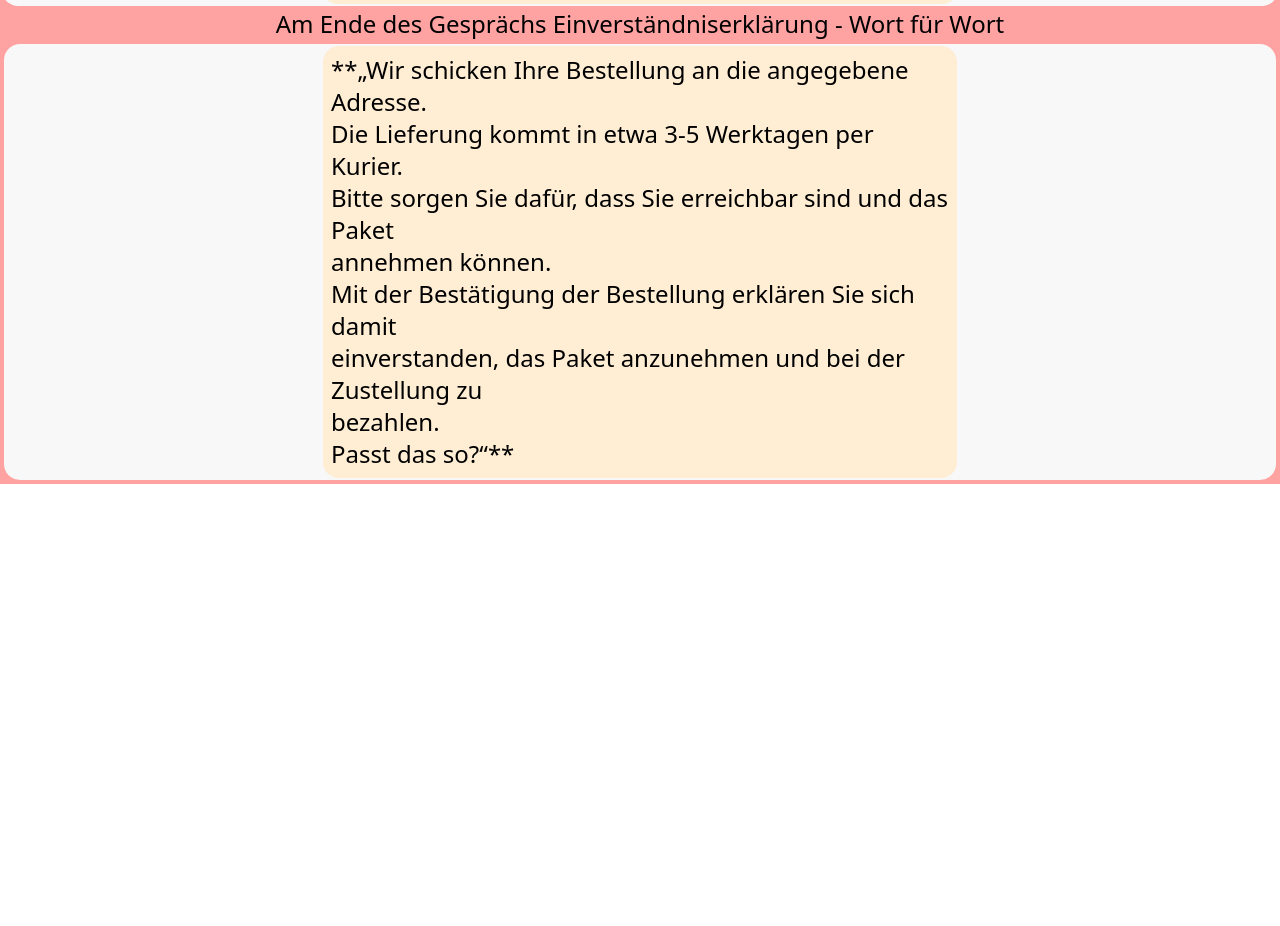
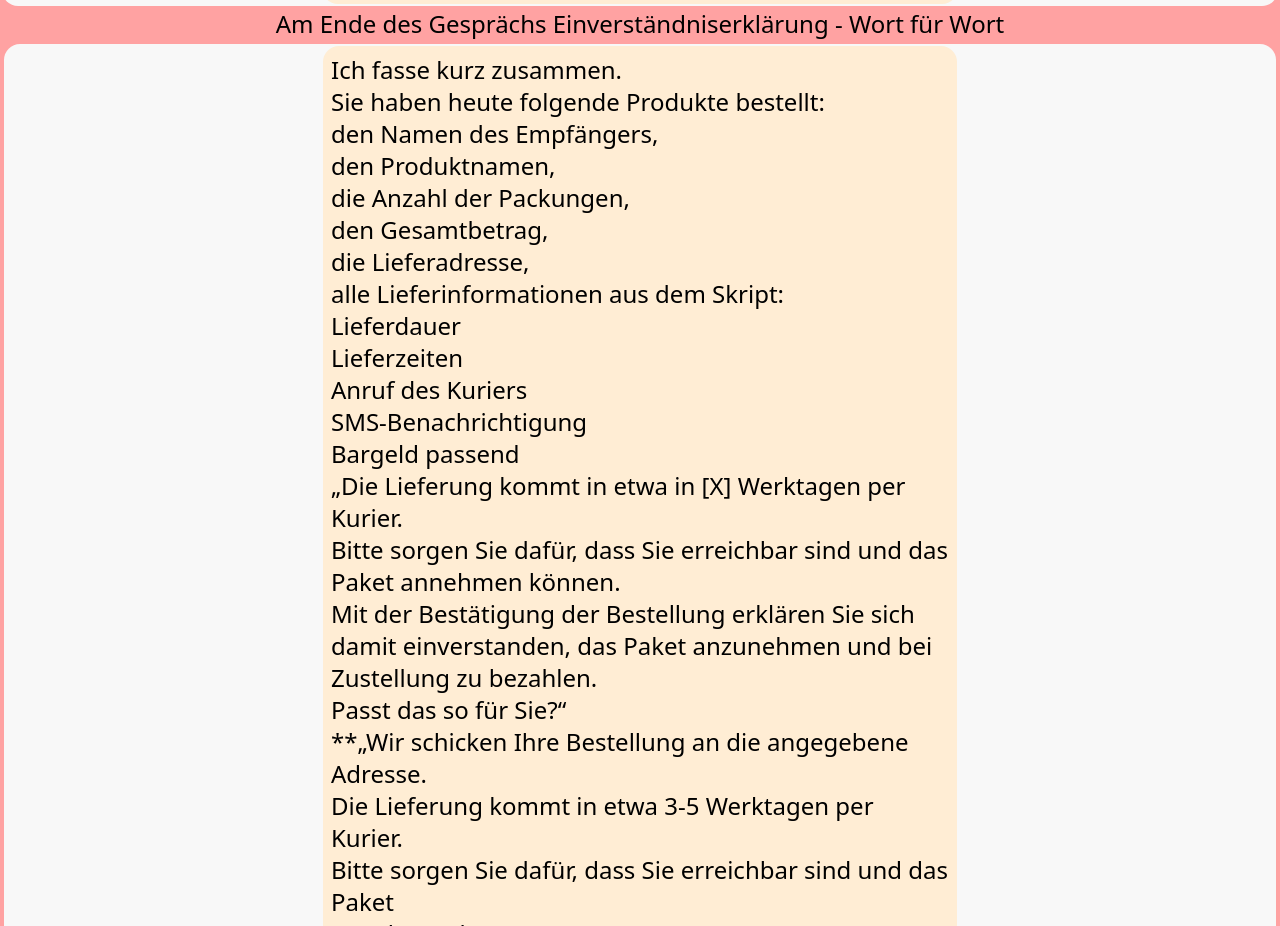
Before and after one commit to neonims/Call-Helper, a website built with Vite: page index.html in a window 1280 px wide. Shown: the part 1555-2481 px from the top of the page. Before the commit the page ends 2039 px from the top, so only its background shows below. Built offline with nearby package versions, Linux system fonts and the light colour scheme.

Commit message:
Einverstandigungs Block

```diff
--- a/index.html
+++ b/index.html
@@ -3239,6 +3239,34 @@ damit die Gewichtsabnahme besser funktioniert.“
       </p>
       <div class="text-2xl font-normal bg-[#F8F8F8] rounded-2xl p-0.5">
          <div class="bg-orange-100 w-[50%] mx-auto rounded-2xl p-2">
+          <p>Ich fasse kurz zusammen.</p>
+
+  <p>Sie haben heute folgende Produkte bestellt:</p>
+
+  <ul>
+    <li>den Namen des Empfängers,</li>
+    <li>den Produktnamen,</li>
+    <li>die Anzahl der Packungen,</li>
+    <li>den Gesamtbetrag,</li>
+    <li>die Lieferadresse,</li>
+    <li>alle Lieferinformationen aus dem Skript:</li>
+  </ul>
+
+  <ul>
+    <li>Lieferdauer</li>
+    <li>Lieferzeiten</li>
+    <li>Anruf des Kuriers</li>
+    <li>SMS-Benachrichtigung</li>
+    <li>Bargeld passend</li>
+  </ul>
+
+  <blockquote>
+    „Die Lieferung kommt in etwa in [X] Werktagen per Kurier.<br>
+    Bitte sorgen Sie dafür, dass Sie erreichbar sind und das Paket annehmen können.<br>
+    Mit der Bestätigung der Bestellung erklären Sie sich damit einverstanden,
+    das Paket anzunehmen und bei Zustellung zu bezahlen.<br>
+    Passt das so für Sie?“
+  </blockquote>
           <p>**„Wir schicken Ihre Bestellung an die angegebene Adresse.</p>
           <p>Die Lieferung kommt in etwa 3-5 Werktagen per Kurier.</p>
           <p>Bitte sorgen Sie dafür, dass Sie erreichbar sind und das Paket </p>
```
